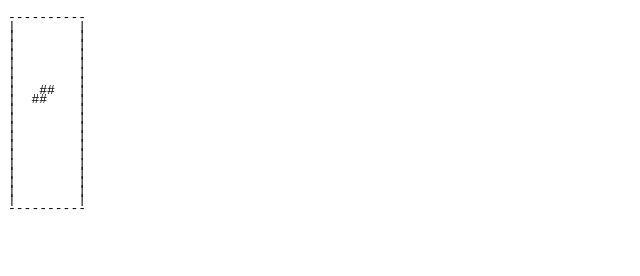
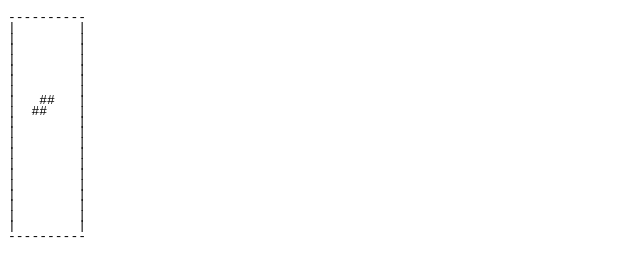
Before and after one commit to konstmsu/tetris-js, a website built with webpack: page index.html in a window 1280 px wide. Shown: the whole page, without its empty margins (0-640 px from the left). Built offline with nearby package versions, Linux system fonts and the light colour scheme.

Commit message:
Minor UI

```diff
--- a/index.html
+++ b/index.html
@@ -7,7 +7,7 @@
   <title>Tetris</title>
 </head>
 <body>
-  <pre id="field" style="line-height: 0.7em;"></pre>
+  <pre id="field" style="line-height: 0.8em;"></pre>
   <script src="dist/main.js"></script>
 </body>
 </html>
```
